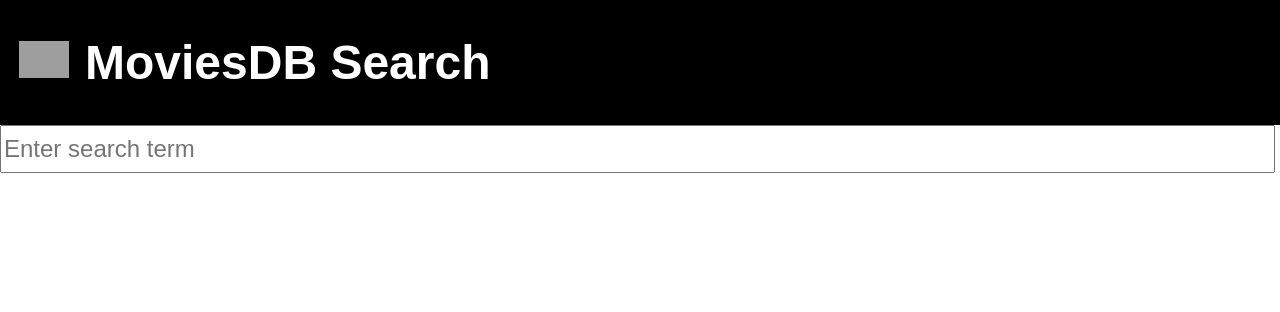
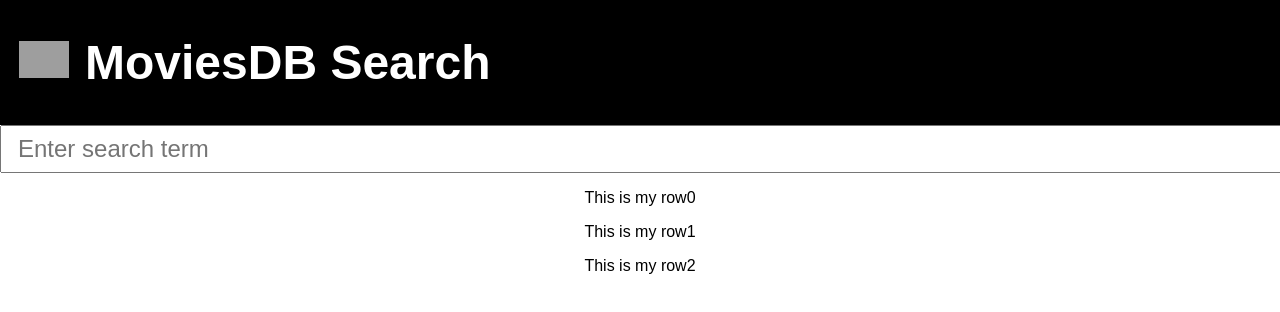
Before and after one commit to jticer4/react-movie-finder, a React (Create React App) app: page / in a window 1280 px wide. Shown: the top 312 px of the page. Built offline with nearby package versions, Linux system fonts and the light colour scheme; grey boxes are pictures that could not be loaded.

Commit message:
added my constructor and added "rows" data to its state. This is where all my movie data will be displayed. I also added an array of dummy data called "movies". I also added some comments to clean things up.

```diff
--- a/src/App.js
+++ b/src/App.js
@@ -2,6 +2,25 @@ import React, {Component} from 'react';
 import './App.css';
 
 class App extends Component {
+	constructor(props) {
+		super(props)
+		console.log("this is my initializer")
+		//my array of dummy data
+		const movies = [
+			{id: 0, title: "Mean Girls", overview: "some filler text!!!"},
+			{id: 1, title: "Infinity War", overview: "the ending is so sad :("}
+		]
+		//add "rows" to my state value in order to display the movie data
+		this.state = {
+			rows: [
+				<p key="1">This is my row0</p>,
+				<p key="2">This is my row1</p>,
+				<p key="3">This is my row2</p>
+			]
+		}
+	}
+
+
 	render() {
 		return (
 			<div className="App">
@@ -25,8 +44,11 @@ class App extends Component {
 					display: 'block',
 					width: "99%",
 					paddingTop: 8,
-					paddingBottom: 8
+					paddingBottom: 8,
+					paddingLeft: 16
 				}} type="text" placeholder="Enter search term"/>
+
+				{this.state.rows}
 			</div>
 		);
 	}
```
